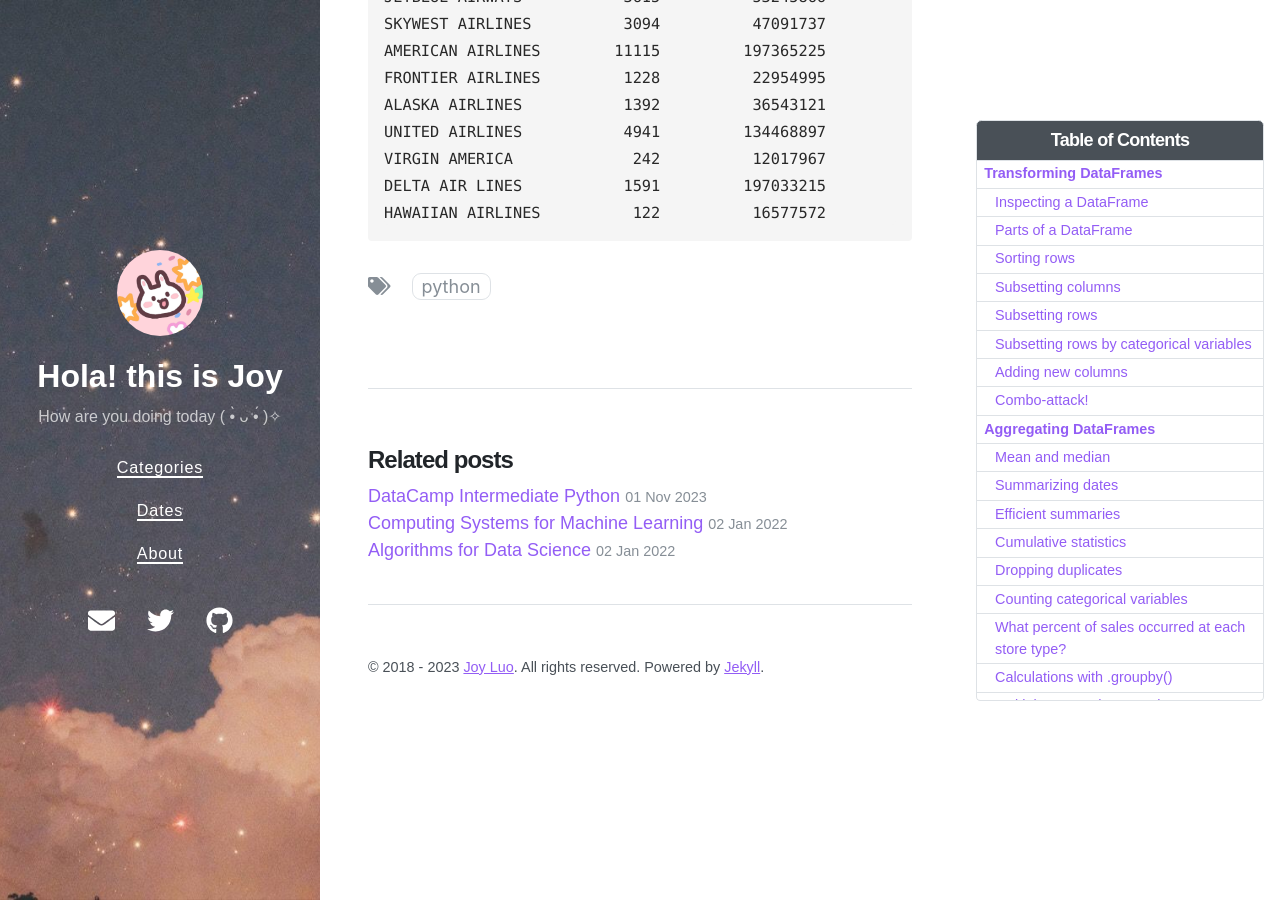
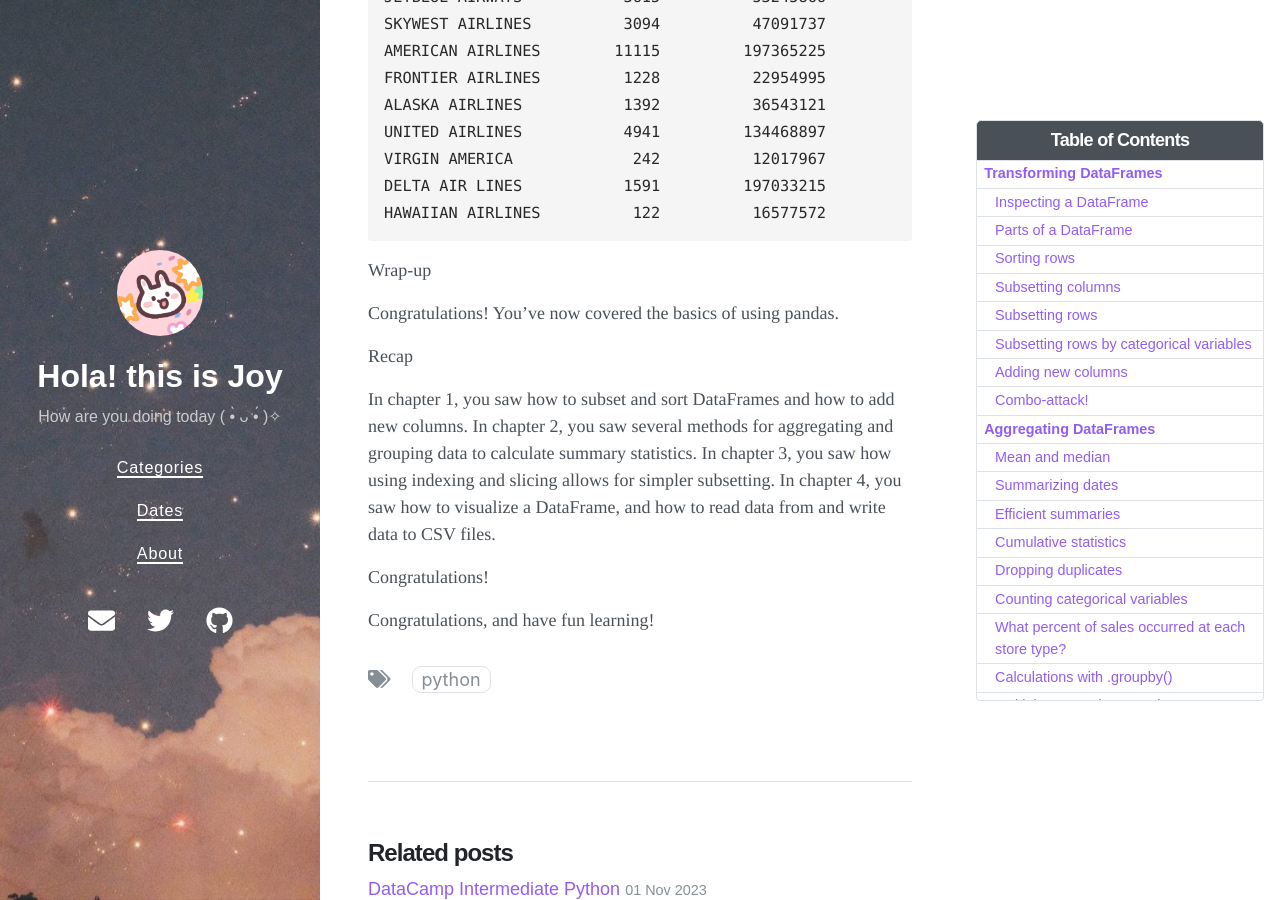
Before and after one commit to Joy3Luo/mathnotes, a Jekyll site: the page built from _posts/2023-11-15-DataCampPythonPanda.md, in a window 1280 px wide and 900 px high, scrolled down 62934 px. Built offline with Jekyll 4.4.1, drawn with Linux system fonts in a browser that asks for light colours; nearby versions of some CDN libraries.

Commit message:
Update 2023-11-15-DataCampPythonPanda.md

````diff
--- a/_posts/2023-11-15-DataCampPythonPanda.md
+++ b/_posts/2023-11-15-DataCampPythonPanda.md
@@ -2159,3 +2159,14 @@ VIRGIN AMERICA             242          12017967          0.201
 DELTA AIR LINES           1591         197033215          0.081
 HAWAIIAN AIRLINES          122          16577572          0.074
 ```
+Wrap-up
+
+Congratulations! You’ve now covered the basics of using pandas.
+
+Recap
+
+In chapter 1, you saw how to subset and sort DataFrames and how to add new columns. In chapter 2, you saw several methods for aggregating and grouping data to calculate summary statistics. In chapter 3, you saw how using indexing and slicing allows for simpler subsetting. In chapter 4, you saw how to visualize a DataFrame, and how to read data from and write data to CSV files.
+
+Congratulations!
+
+Congratulations, and have fun learning!
````
